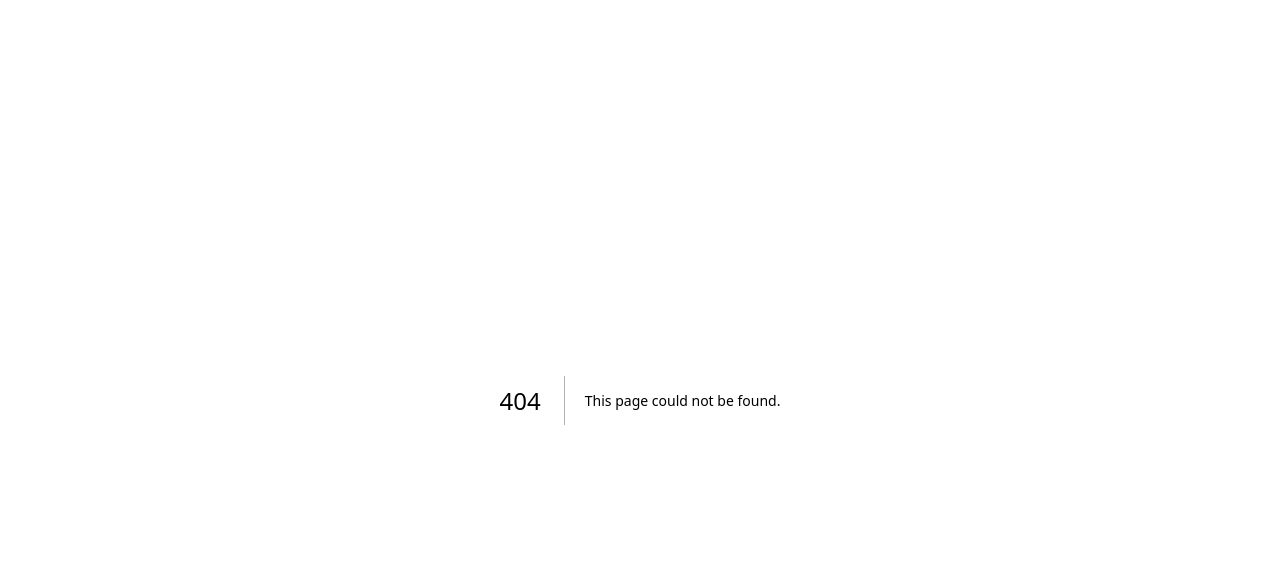
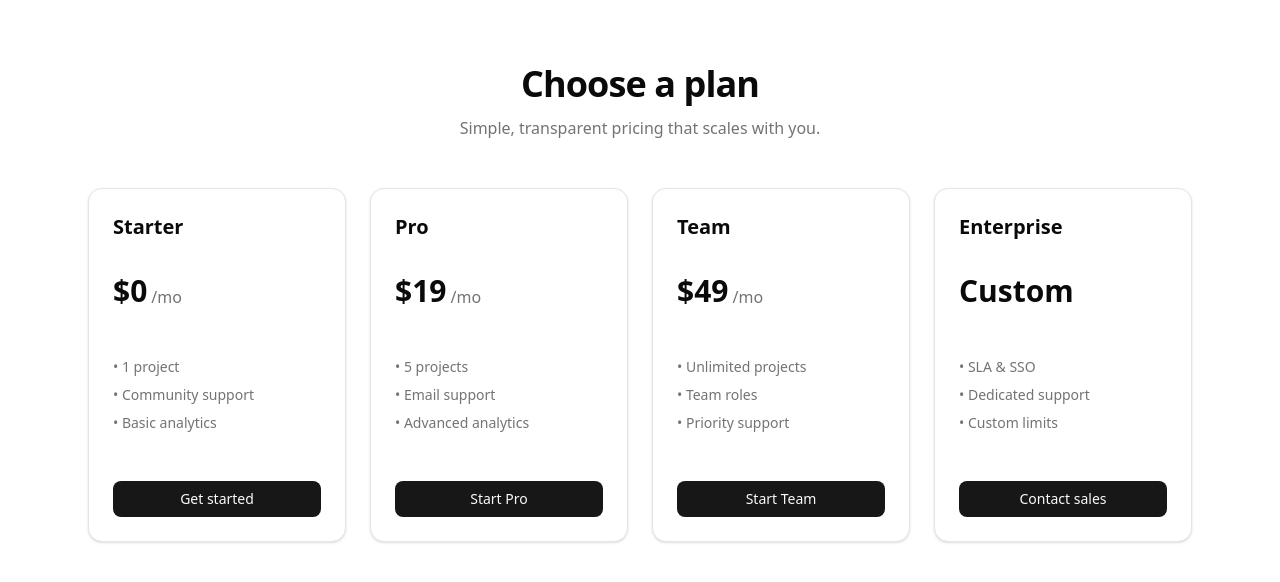
Before and after one commit to PaulGreetham/indie-suite, a Next.js app: page /pricing in a window 1280 px wide. Before the commit this address had no page. Shown: the top 582 px of the page. Built offline with nearby package versions, Linux system fonts and the light colour scheme.

Commit message:
auth created and route sorted

```diff
--- a/src/app/page.tsx
+++ b/src/app/page.tsx
@@ -9,10 +9,10 @@ export default function Home() {
         <p className="text-muted-foreground mt-3">Next.js, TypeScript, Tailwind and shadcn/ui starter.</p>
         <div className="mt-6 flex items-center justify-center gap-3">
           <Button asChild>
-            <Link href="/login">Start now</Link>
+            <Link href="/pricing">Start now</Link>
           </Button>
           <Button variant="outline" asChild>
-            <Link href="/dashboard">View dashboard</Link>
+            <Link href="/login">Login</Link>
           </Button>
         </div>
       </div>
--- /dev/null
+++ b/src/app/pricing/page.tsx
@@ -0,0 +1,42 @@
+import Link from "next/link"
+import { Button } from "@/components/ui/button"
+import { Card } from "@/components/ui/card"
+
+const plans = [
+  { name: "Starter", price: "$0", period: "/mo", features: ["1 project", "Community support", "Basic analytics"], cta: { href: "/signup", label: "Get started" } },
+  { name: "Pro", price: "$19", period: "/mo", features: ["5 projects", "Email support", "Advanced analytics"], cta: { href: "/signup", label: "Start Pro" } },
+  { name: "Team", price: "$49", period: "/mo", features: ["Unlimited projects", "Team roles", "Priority support"], cta: { href: "/signup", label: "Start Team" } },
+  { name: "Enterprise", price: "Custom", period: "", features: ["SLA & SSO", "Dedicated support", "Custom limits"], cta: { href: "/login", label: "Contact sales" } },
+]
+
+export default function PricingPage() {
+  return (
+    <main className="container mx-auto max-w-6xl px-6 py-16">
+      <div className="text-center mb-12">
+        <h1 className="text-4xl font-semibold tracking-tight">Choose a plan</h1>
+        <p className="text-muted-foreground mt-3">Simple, transparent pricing that scales with you.</p>
+      </div>
+      <div className="grid gap-6 sm:grid-cols-2 lg:grid-cols-4">
+        {plans.map((plan) => (
+          <Card key={plan.name} className="p-6 flex flex-col">
+            <h3 className="text-xl font-semibold">{plan.name}</h3>
+            <div className="mt-2 flex items-end gap-1">
+              <span className="text-3xl font-bold">{plan.price}</span>
+              {plan.period ? <span className="text-muted-foreground">{plan.period}</span> : null}
+            </div>
+            <ul className="mt-6 space-y-2 text-sm">
+              {plan.features.map((f) => (
+                <li key={f} className="text-muted-foreground">• {f}</li>
+              ))}
+            </ul>
+            <div className="mt-auto pt-6">
+              <Button className="w-full" asChild>
+                <Link href={plan.cta.href}>{plan.cta.label}</Link>
+              </Button>
+            </div>
+          </Card>
+        ))}
+      </div>
+    </main>
+  )
+}
--- a/src/components/login-form.tsx
+++ b/src/components/login-form.tsx
@@ -79,7 +79,7 @@ export function LoginForm({
       </div>
       <div className="text-center text-sm">
         Don&apos;t have an account?{" "}
-        <a href="/signup" className="underline underline-offset-4">
+        <a href="/pricing" className="underline underline-offset-4">
           Sign up
         </a>
       </div>
```
